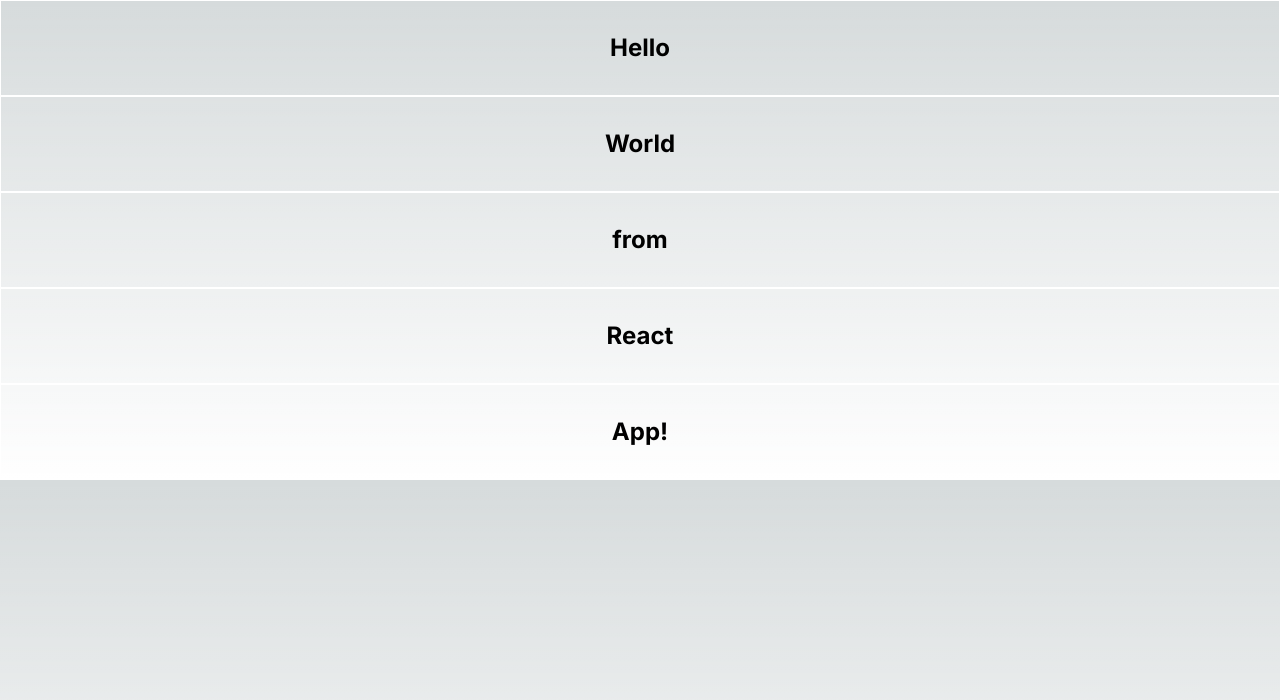
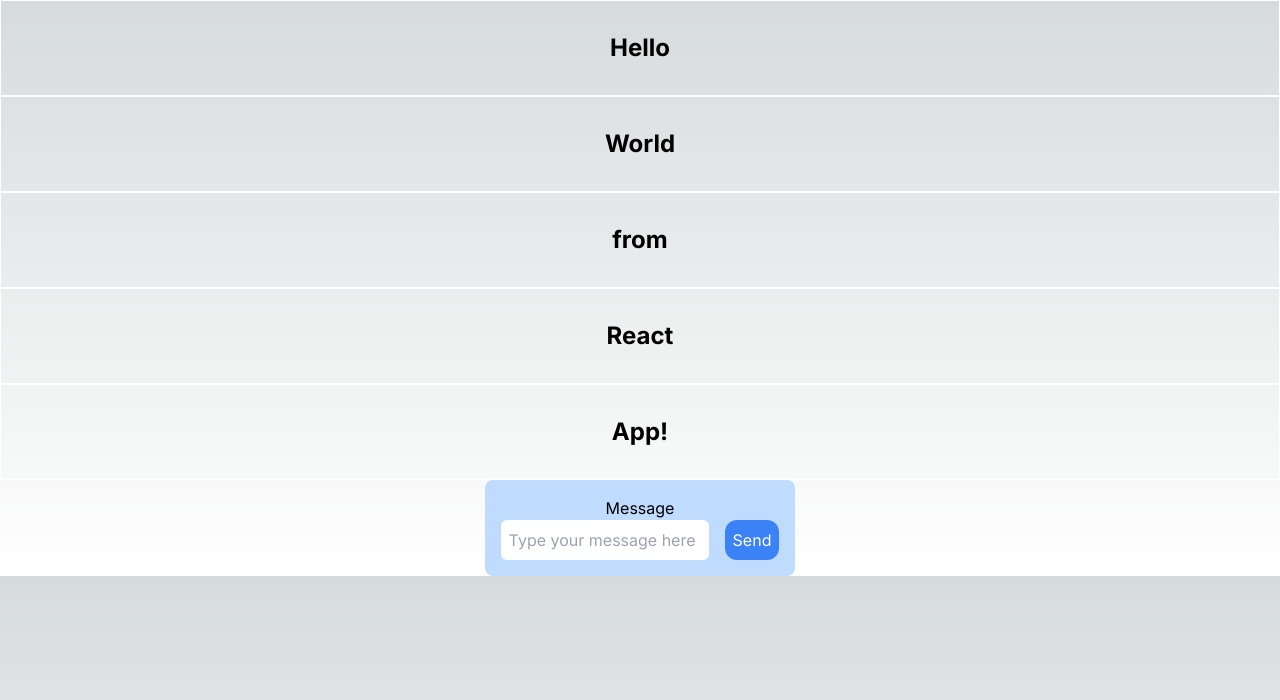
Before and after one commit to Tetsu-is/chat_san_front, a Next.js app: page / in a window 1280 px wide. Shown: the top 700 px of the page. Built offline with nearby package versions, Linux system fonts and the light colour scheme.

Commit message:
create message writer component

```diff
--- a/package.json
+++ b/package.json
@@ -9,9 +9,11 @@
     "lint": "next lint"
   },
   "dependencies": {
+    "@mantine/core": "^7.7.1",
+    "@mantine/hooks": "^7.7.1",
+    "next": "14.1.4",
     "react": "^18",
-    "react-dom": "^18",
-    "next": "14.1.4"
+    "react-dom": "^18"
   },
   "devDependencies": {
     "typescript": "^5",
--- a/src/app/page.tsx
+++ b/src/app/page.tsx
@@ -1,5 +1,6 @@
 'use client';
 
+import MessageWriter from "@/components/MessageWriter";
 import { useEffect, useState } from "react";
 
 const Home = () => {
@@ -17,6 +18,7 @@
             <p key={index} className="text-2xl font-bold text-center">{message}</p>
           </article>
         ))}
+        <MessageWriter />
       </div>
     </main>
   );
--- /dev/null
+++ b/src/components/MessageWriter.tsx
@@ -0,0 +1,21 @@
+import React from "react";
+
+const MessageWriter = () => {
+  return (
+    <article className="bg-blue-200 flex flex-col items-center mx-auto p-4 rounded-lg">
+      <h3>Message</h3>
+      <div className="flex justify-between gap-4">
+        <form>
+          <input
+            type="text"
+            placeholder="Type your message here"
+            className="p-2 text-black rounded-md w-52"
+          />
+        </form>
+        <button className="bg-blue-500 text-white p-2 rounded-xl">Send</button>
+      </div>
+    </article>
+  );
+};
+
+export default MessageWriter;
```
Also changed, not shown: 1 other file (tests, documents, lock files or other folders).
